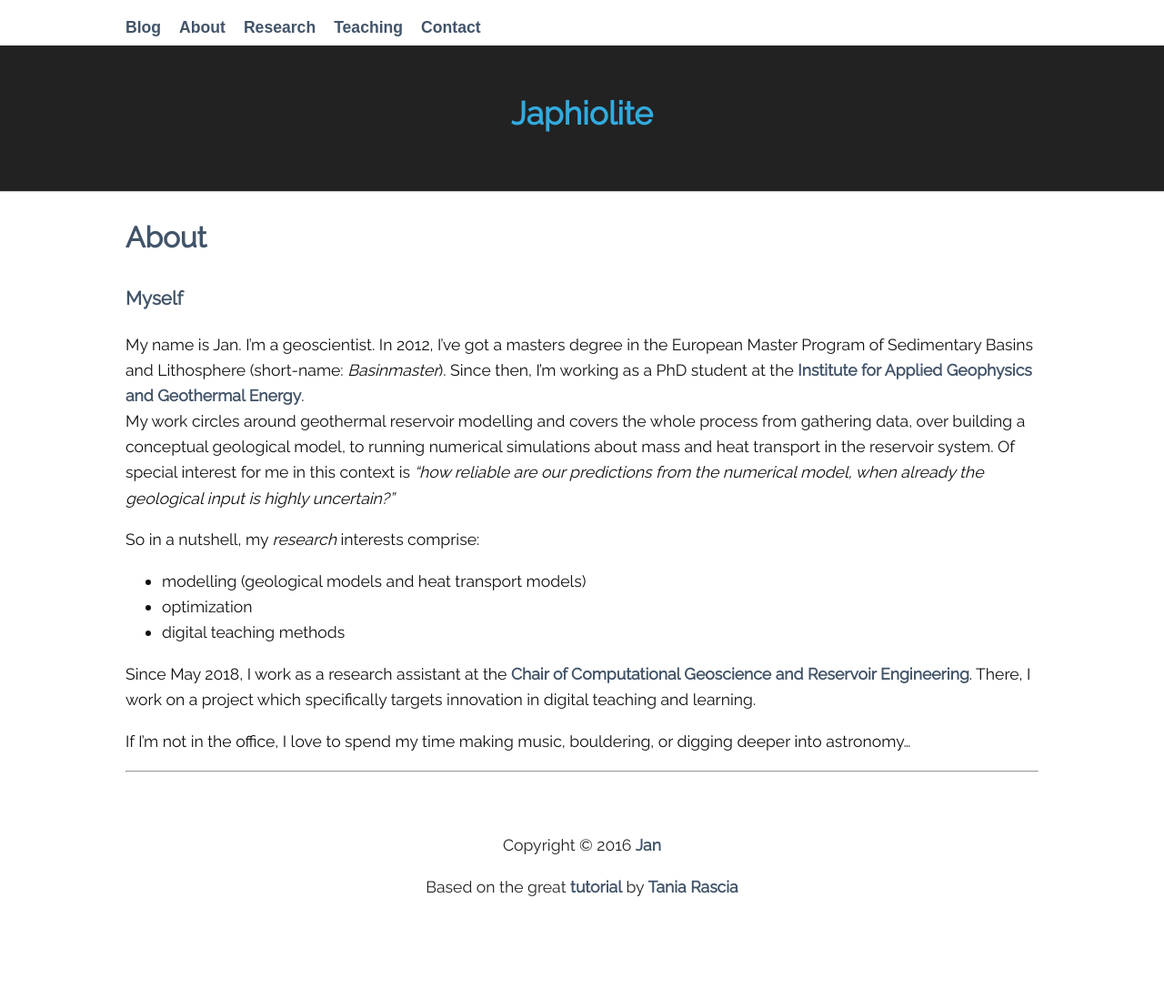
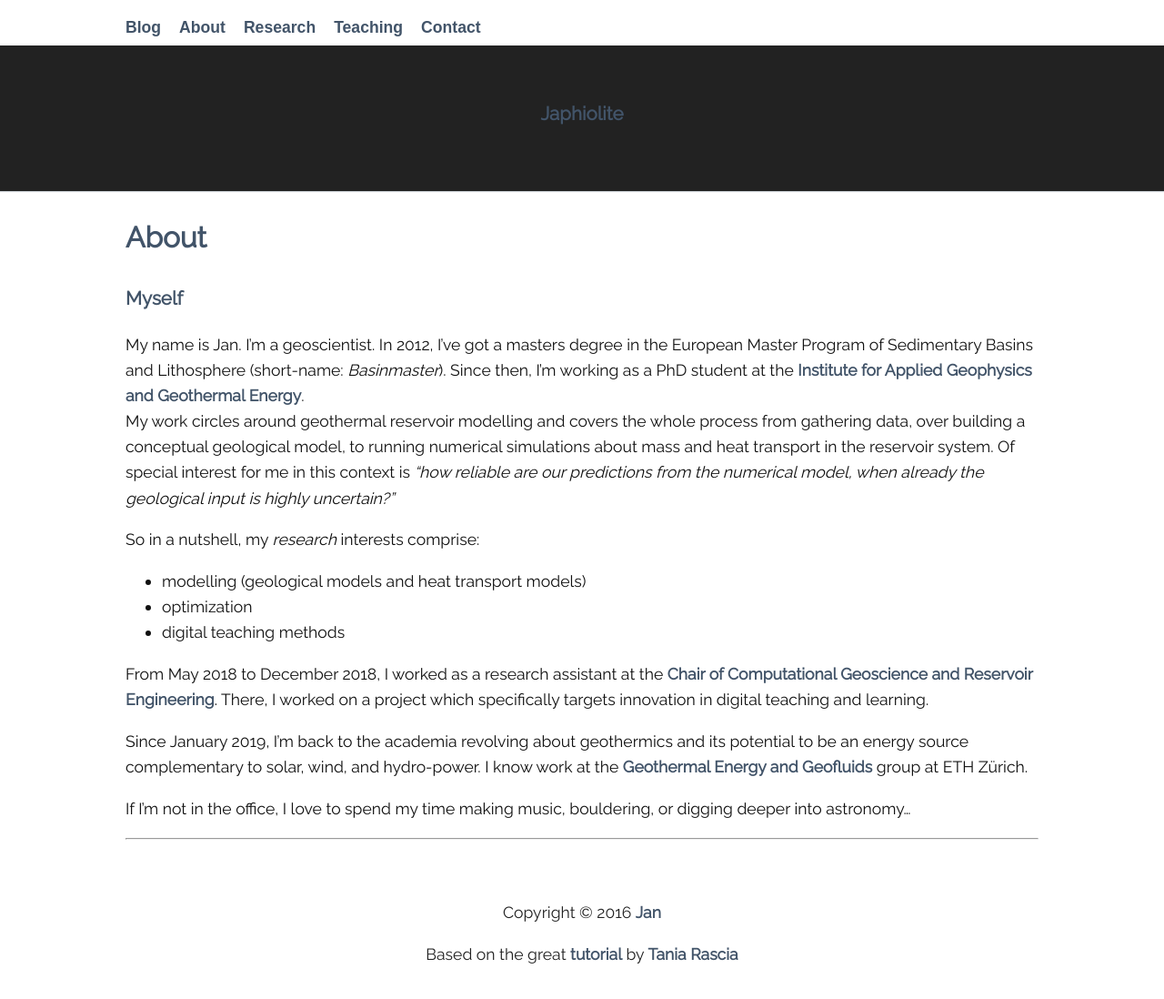
Before and after one commit to Japhiolite/japhiolite.github.io, a Jekyll site: the page built from _pages/01_about.md, in a window 1280 px wide and 1120 px high. Shown: the top 1098 px of the window at 91% size. Built offline with Jekyll 4.4.1, drawn with Linux system fonts in a browser that asks for light colours; some web fonts are replaced.

Commit message:
updated about

```diff
--- a/_includes/header.html
+++ b/_includes/header.html
@@ -15,6 +15,6 @@
 
 <header>
 
-    <h1><a href='{{ site.baseurl }}'>{{ site.title }}</a></h1>
+    <h3><a href='{{ site.baseurl }}'>{{ site.title }}</a></h1>
 
 </header>
--- a/_pages/01_about.md
+++ b/_pages/01_about.md
@@ -15,6 +15,9 @@ So in a nutshell, my _research_ interests comprise:
 * optimization
 * digital teaching methods
 
-Since May 2018, I work as a research assistant at the [Chair of Computational Geoscience and Reservoir Engineering](https://github.com/cgre-aachen){:target="_blank"}. There, I work on a project which specifically targets innovation in digital teaching and learning.
+From May 2018 to December 2018, I worked as a research assistant at the [Chair of Computational Geoscience and Reservoir Engineering](http://www.cgre.rwth-aachen.de/cms/~qoyf/CGRE/?lidx=1){:target="_blank"}. There, I worked on a project which specifically targets innovation in digital teaching and learning.
+
+Since January 2019, I'm back to the academia revolving about geothermics and its potential to be an energy source complementary to solar, wind, and hydro-power. I know work at the [Geothermal Energy and Geofluids]() group at ETH Zürich.
+
 
 If I'm not in the office, I love to spend my time making music, bouldering, or digging deeper into astronomy...
```
